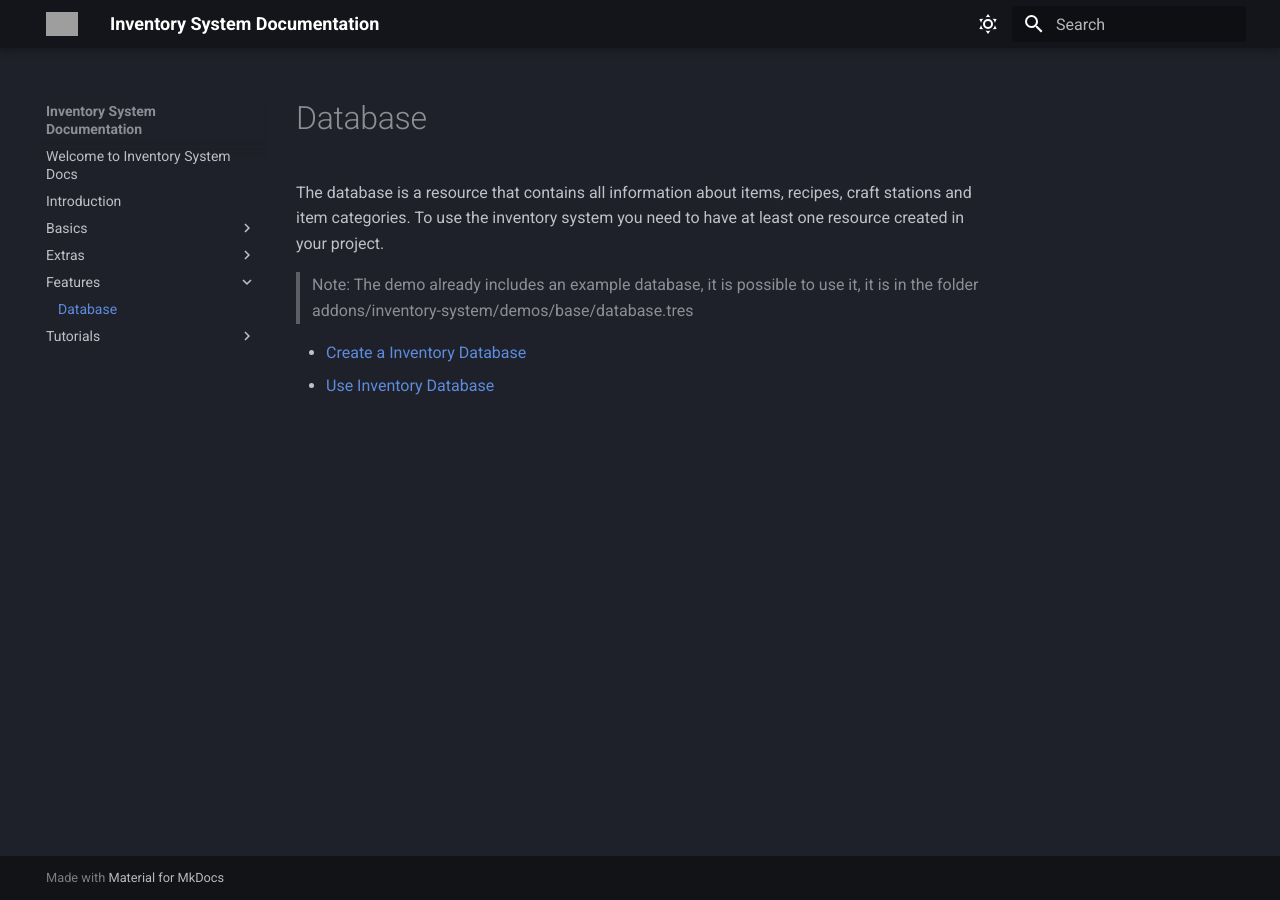
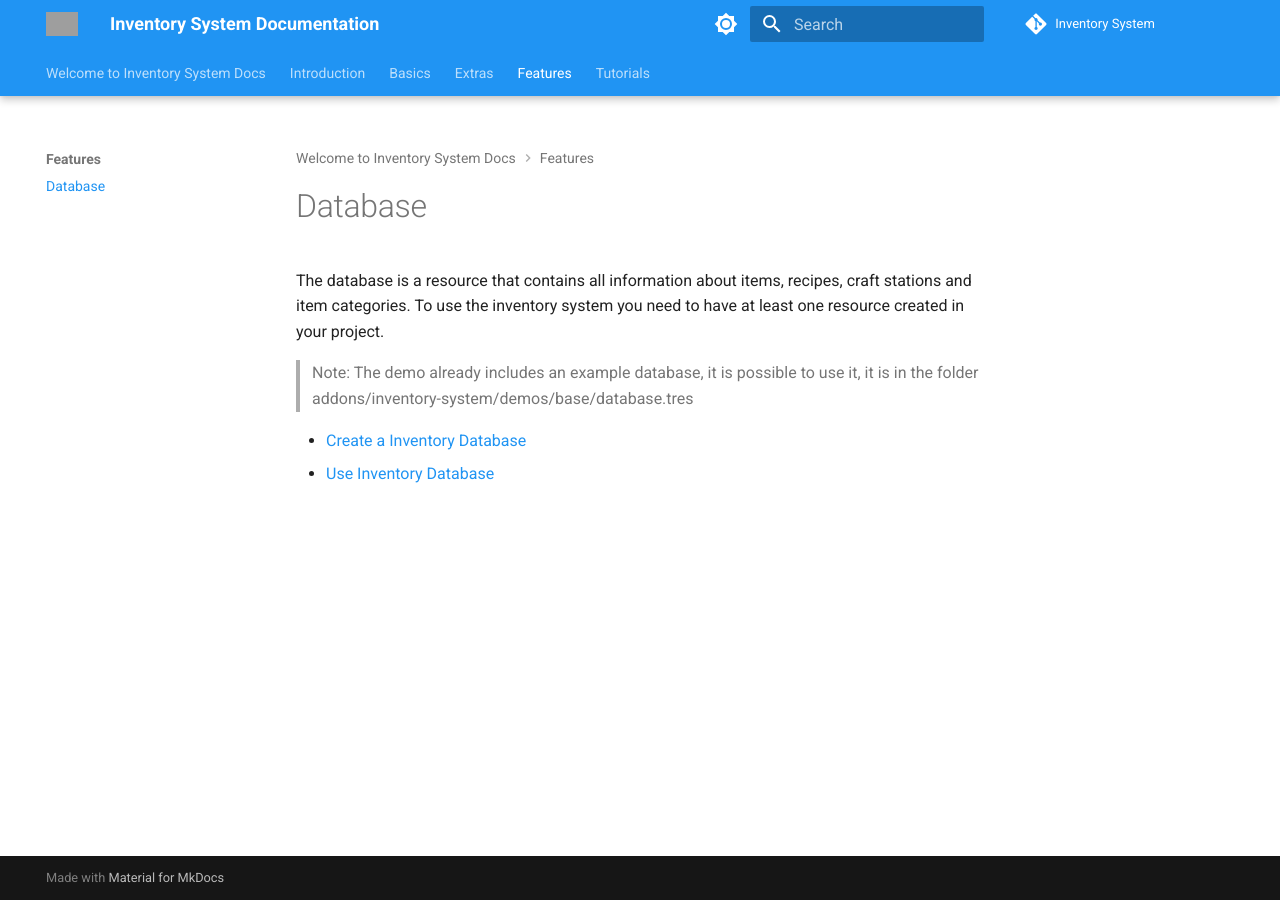
Before and after one commit to expressobits/inventory-system-docs, an MkDocs documentation site: the page built from docs/features/database.md, in a window 1280 px wide. Built offline with MkDocs 1.6.1 and Material for MkDocs 9.7.7, drawn with Linux system fonts in a browser that asks for light colours; comment, search, counter and statistics services are not loaded; grey boxes are pictures that could not be loaded.

Commit message:
Update new features

```diff
--- a/mkdocs.yml
+++ b/mkdocs.yml
@@ -1,28 +1,62 @@
 site_name: Inventory System Documentation
-site_url: https://example.com
+site_url: https://expressobits.com/inventory-system-docs
+repo_url: https://github.com/expressobits/inventory-system
+remote_branch: master
+repo_name: Inventory System
+remote_name: origin
 site_description: Documentation for the Inventory System project.
 site_author: Rafael Correa
+plugins:
+  - search
 theme:
   name: material
+  features:
+    - navigation.instant
+    - navigation.instant.progress
+    - navigation.tracking
+    - navigation.tabs
+    - navigation.tabs.sticky
+    - navigation.sections
+    - navigation.expand
+    - navigation.path
+    # - navigation.prune
+    - navigation.indexes
+    - toc.follow
+    # - toc.integrate
+    - navigation.top
+    - search.suggest
+    - search.highlight
+    - search.share
   # font:
   #   text: Merriweather Sans
   #   code: Red Hat Mono
   logo: assets/icon.svg
   palette:
     # Dark Mode
-    - scheme: slate
+    - media: "(prefers-color-scheme: dark)"
+      scheme: slate
       toggle:
-        icon: material/weather-sunny
+        icon: material/brightness-4
         name: Dark mode
       primary: black
       accent: cyan
     # Light mode
-    - scheme: default
+    - media: "(prefers-color-scheme: light)"
+      scheme: default
       toggle:
-        icon: material/weather-night
+        icon: material/brightness-7
         name: Light mode
       primary: blue
-      accent: deep orange
+      accent: cyan
+
+extra:
+  consent:
+    title: Cookie consent
+    description: >-
+      We use cookies to recognize your repeated visits and preferences, as well
+      as to measure the effectiveness of our documentation and whether users
+      find what they're searching for. With your consent, you're helping us to
+      make our documentation better.
 
 markdown_extensions:
   - attr_list
```
Also changed, not shown: docs/basics/using_database.md (+1 -1 lines), docs/index.md (+7 -0 lines).
